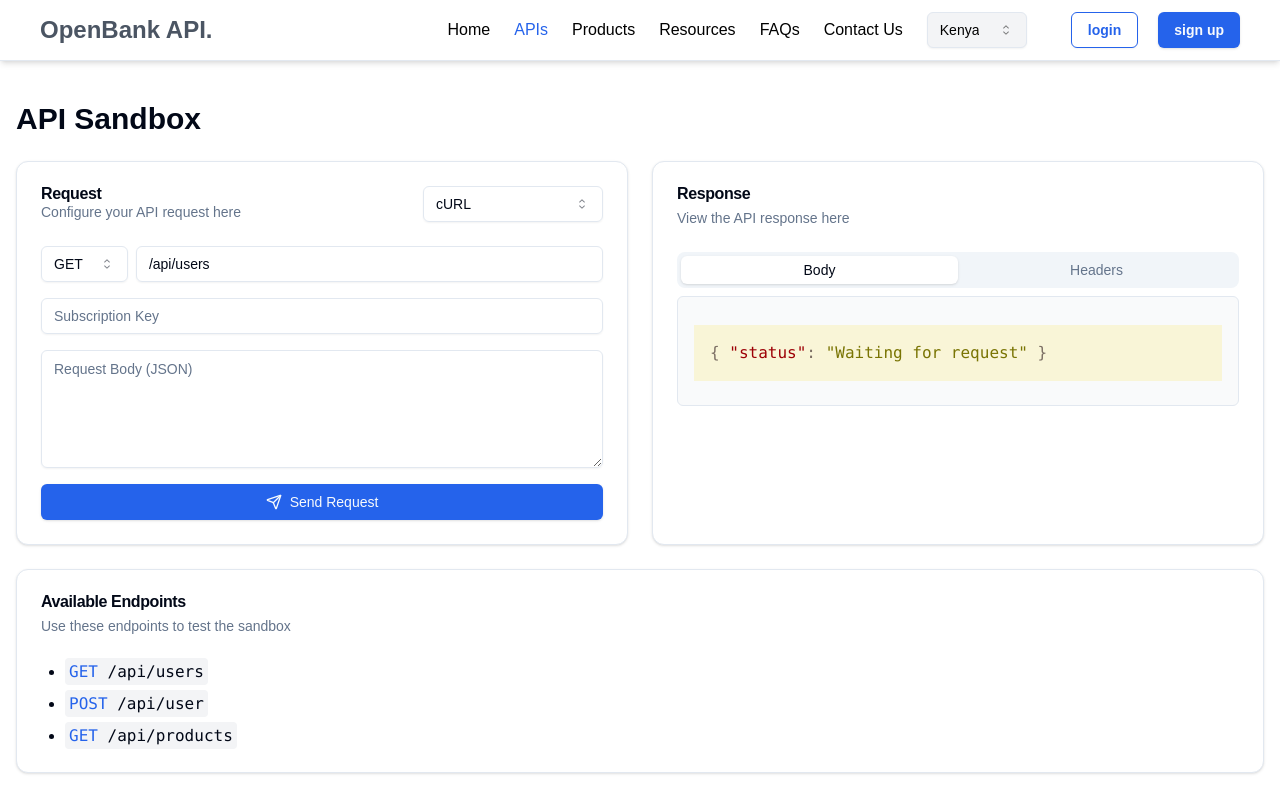
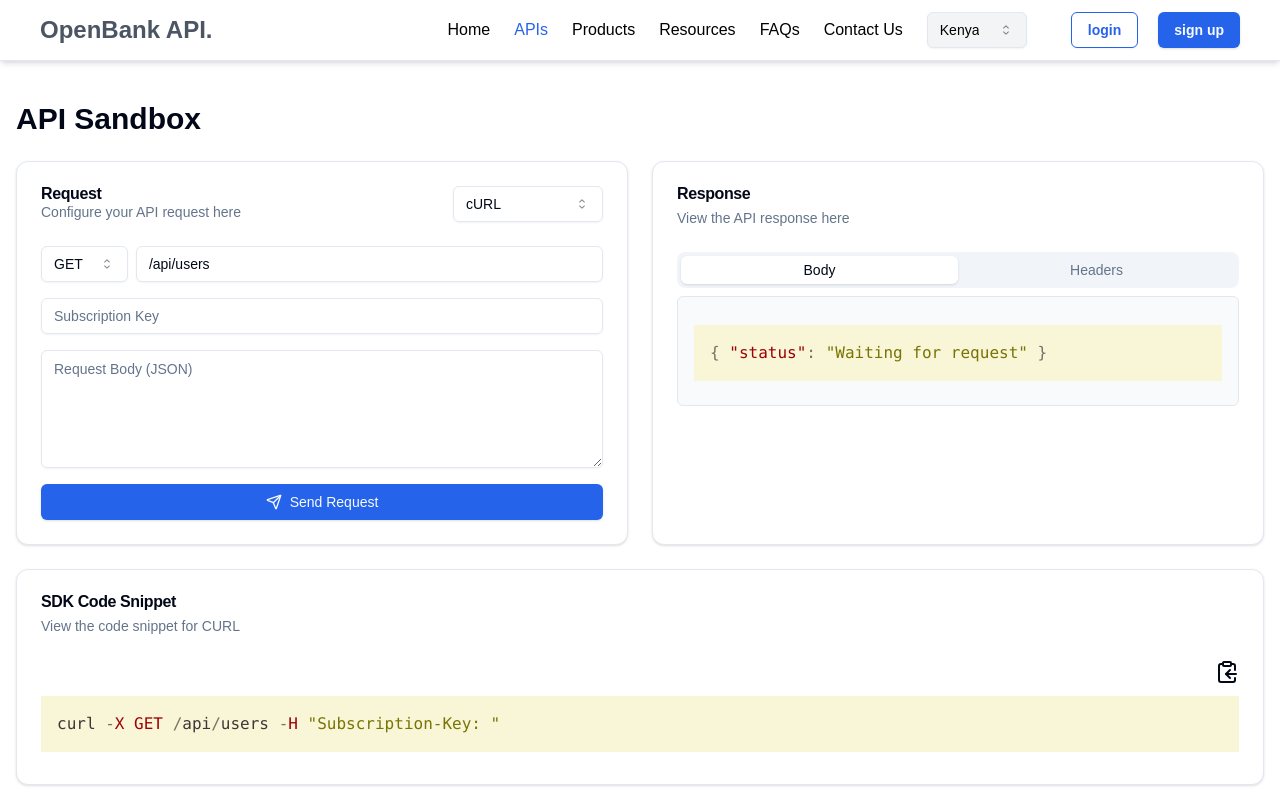
Before and after one commit to abhijayrajvansh/ncba-client, a Next.js app: page /apis/sandbox in a window 1280 px wide. Shown: the top 800 px of the page. Built offline with nearby package versions, Linux system fonts and the light colour scheme.

Commit message:
chore: curl and js code snippets to sandbox

```diff
--- a/components/pages/Sandbox.tsx
+++ b/components/pages/Sandbox.tsx
@@ -21,7 +21,9 @@ import {
 import { Tabs, TabsContent, TabsList, TabsTrigger } from "@/components/ui/tabs";
 import { Send } from "lucide-react";
 import CodeBlocks from "@/components/structures/CodeBlocks";
-import SelectSDK from '@/components/structures/SelectSDK';
+import SelectSDK from "@/components/structures/SelectSDK";
+
+type SdkType = "curl" | "javascript";
 
 type EndpointResponse = {
   method: string;
@@ -63,6 +65,7 @@ export default function Sandbox() {
   );
   const [responseStatus, setResponseStatus] = useState("Waiting for request");
   const [headers, setHeaders] = useState({ "Subscription-Key": "" });
+  const [selectedSdk, setSelectedSdk] = useState<SdkType>("curl"); // Specify SDK type
 
   const isValidSubscriptionKey = (subscriptionKey: string) => {
     const response = false;
@@ -112,6 +115,22 @@ export default function Sandbox() {
     }
   };
 
+  // Sample code snippets for different SDKs
+  const codeSnippets: Record<SdkType, string> = {
+    curl: `curl -X ${method} ${endpoint} -H "Subscription-Key: ${headers["Subscription-Key"]}"`,
+    javascript: `fetch("${endpoint}", {
+  method: "${method}",
+  headers: {
+    "Subscription-Key": "${headers["Subscription-Key"]}",
+    "Content-Type": "application/json"
+  },
+  body: JSON.stringify(${requestBody || {}}),
+})
+.then(response => response.json())
+.then(data => console.log(data))
+.catch(error => console.error('Error:', error));`,
+  };
+
   return (
     <div className="container mx-auto p-4">
       <h1 className="text-3xl font-bold mb-6">API Sandbox</h1>
@@ -125,7 +144,7 @@ export default function Sandbox() {
                   Configure your API request here
                 </CardDescription>
               </div>
-                <SelectSDK />
+              <SelectSDK setSdk={setSelectedSdk} /> {/* Pass setSdk function */}
             </div>
           </CardHeader>
           <CardContent>
@@ -210,21 +229,15 @@ export default function Sandbox() {
       </div>
       <Card className="mt-6">
         <CardHeader>
-          <CardTitle>Available Endpoints</CardTitle>
+          <CardTitle>SDK Code Snippet</CardTitle>
           <CardDescription>
-            Use these endpoints to test the sandbox
+            View the code snippet for {selectedSdk.toUpperCase()}
           </CardDescription>
         </CardHeader>
         <CardContent>
-          <ul className="list-disc pl-6 space-y-2">
-            {Object.entries(mockEndpoints).map(([url, { method }]) => (
-              <li key={url}>
-                <code className="bg-gray-100 p-1 rounded">
-                  <span className="text-blue-600">{method}</span> {url}
-                </code>
-              </li>
-            ))}
-          </ul>
+          <CodeBlocks enableCopyToClipboard language={selectedSdk === "cURL" ? "bash" : "javascript"}>
+            {codeSnippets[selectedSdk]}
+          </CodeBlocks>
         </CardContent>
       </Card>
     </div>
--- a/components/structures/SelectSDK.tsx
+++ b/components/structures/SelectSDK.tsx
@@ -1,26 +1,24 @@
-import * as React from "react";
-import {
-  Select,
-  SelectContent,
-  SelectGroup,
-  SelectItem,
-  SelectLabel,
-  SelectTrigger,
-  SelectValue,
-} from "@/components/ui/select";
+import { Select, SelectContent, SelectItem, SelectTrigger, SelectValue } from "@/components/ui/select";
 
-const SelectSDK = () => {
+type SdkType = "curl" | "javascript";
+
+type SelectSDKProps = {
+  setSdk: (sdk: SdkType) => void;
+};
+
+const SelectSDK: React.FC<SelectSDKProps> = ({ setSdk }) => {
+  const handleSdkChange = (value: string) => {
+    setSdk(value as SdkType);
+  };
+
   return (
-    <Select defaultValue="curl">
-      <SelectTrigger className="w-[180px]">
-        <SelectValue placeholder="Select a fruit" />
+    <Select onValueChange={handleSdkChange} defaultValue="curl">
+      <SelectTrigger className="w-[150px]">
+        <SelectValue placeholder="SDK" />
       </SelectTrigger>
       <SelectContent>
-        <SelectGroup>
-          <SelectLabel>Select Language SDK</SelectLabel>
-          <SelectItem value="curl">cURL</SelectItem>
-          <SelectItem value="javascript">JavaScript</SelectItem>
-        </SelectGroup>
+        <SelectItem value="curl">cURL</SelectItem>
+        <SelectItem value="javascript">JavaScript</SelectItem>
       </SelectContent>
     </Select>
   );
```
